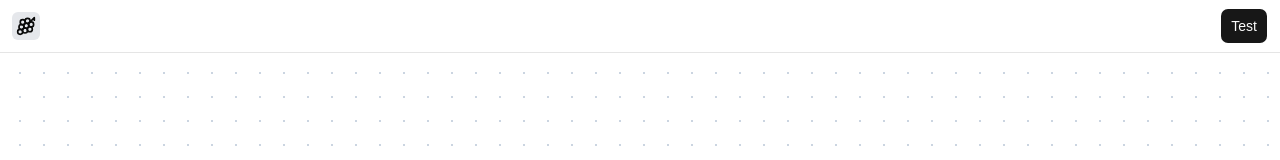
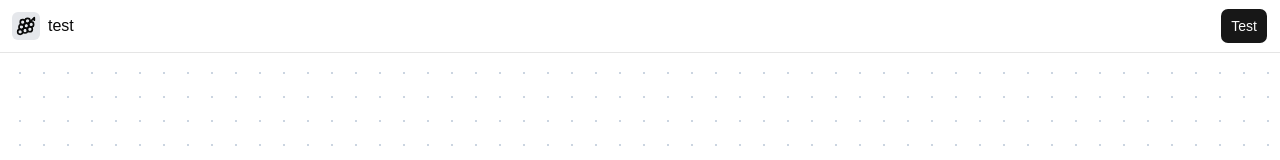
Before and after one commit to GerardGargan/react-canvas, a React (Vite) app: page /v2 in a window 1280 px wide. Shown: the top 160 px of the page. Built offline with nearby package versions, Linux system fonts and the light colour scheme.

Commit message:
Add canvas header and action components

```diff
--- a/src/pages/fishbone-v2.tsx
+++ b/src/pages/fishbone-v2.tsx
@@ -1,9 +1,11 @@
 import { Button } from "@/components/ui/button";
+import { cn } from "@/lib/utils";
 import { GrapeIcon } from "lucide-react";
 import {
   createContext,
   useContext,
   useState,
+  type ComponentProps,
   type MouseEvent,
   type ReactNode,
 } from "react";
@@ -12,7 +14,11 @@ export default function FishboneV2() {
   return (
     <div className="h-screen flex flex-col">
       <Canvas>
-        <CanvasHeader title="test" />
+        <CanvasHeader title="test">
+          <CanvasAction>
+            <Button>Test</Button>
+          </CanvasAction>
+        </CanvasHeader>
         <CanvasArea>
           <></>
         </CanvasArea>
@@ -99,7 +105,7 @@ function CanvasArea({ children }: { children: ReactNode }) {
       <div
         className="h-full w-full relative cursor-grab active:cursor-grabbing"
         style={{
-          transform: `translate(${transform.x}px, ${transform.y}px)`,
+          transform: `translate(${transform.x}px, ${transform.y}px) scale(${transform.scale})`,
         }}
       >
         <div
@@ -119,11 +125,33 @@ function CanvasArea({ children }: { children: ReactNode }) {
   );
 }
 
-function CanvasHeader({ title }: { title: string }) {
+function CanvasHeader({
+  title,
+  children,
+}: {
+  title: string;
+  children: ReactNode;
+}) {
   return (
-    <div className="flex justify-between items-center border-b bg-card py-2 px-3">
-      <GrapeIcon className="h-7 w-7 bg-gray-200 rounded-sm p-1" />
-      <Button>Test</Button>
+    <div
+      data-slot="canvas-header"
+      className="grid border-b bg-card py-2 px-3 has-data-[slot=canvas-action]:grid-cols-2"
+    >
+      <span className="flex items-center space-x-2">
+        <GrapeIcon className="h-7 w-7 bg-gray-200 rounded-sm p-1" />
+        <p>{title}</p>
+      </span>
+      {children}
     </div>
   );
 }
+
+function CanvasAction({ className, ...props }: ComponentProps<"div">) {
+  return (
+    <div
+      data-slot="canvas-action"
+      className={cn("col-start-2 justify-self-end", className)}
+      {...props}
+    />
+  );
+}
```
